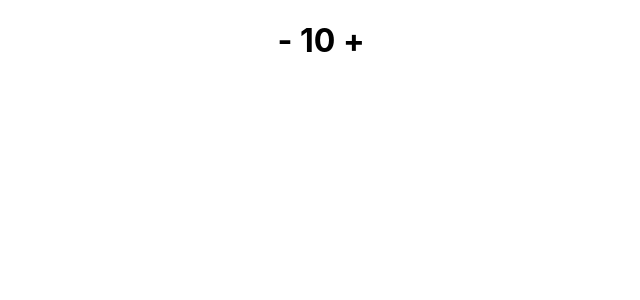
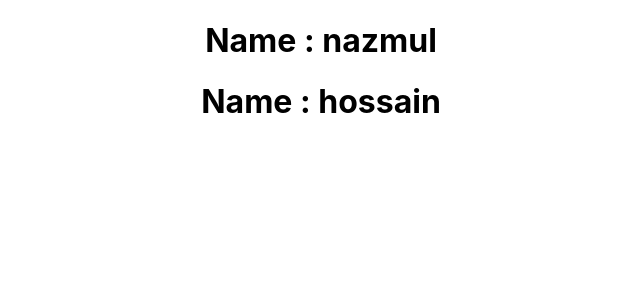
Before and after one commit to somratcste/react-try, a React (Create React App) app: page / in a window 1280 px wide. Shown: the top 300 px of the page, without its empty margins (319-959 px from the left). Built offline with nearby package versions, Linux system fonts and the light colour scheme.

Commit message:
refactor: use state

```diff
--- a/src/components/App.js
+++ b/src/components/App.js
@@ -1,7 +1,6 @@
 import React, { Component } from 'react'
 import './App.css';
 import First from "./First/First";
-import Counter from "./Counter/Counter";
 
 class App extends Component {
     state = {
@@ -13,10 +12,9 @@ class App extends Component {
     render() {
         return (
             <div className="App">
-                {/*{this.state.persons.map( (person, index) => {*/}
-                {/*    return <First key={index} name={person.name} />*/}
-                {/*} )}*/}
-                <Counter/>
+                {this.state.persons.map( (person, index) => {
+                    return <First key={index} name={person.name} />
+                } )}
             </div>
         );
     }
```
